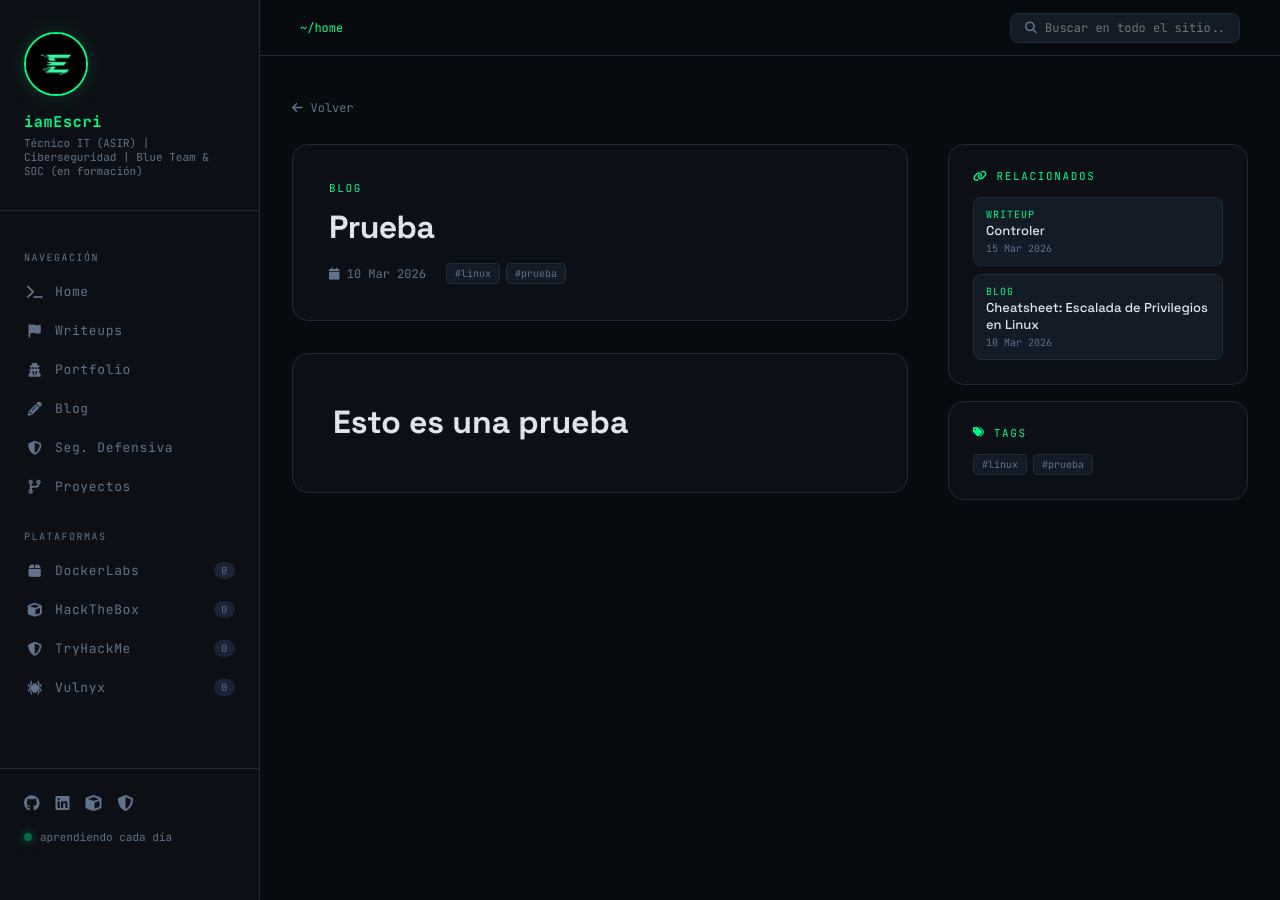
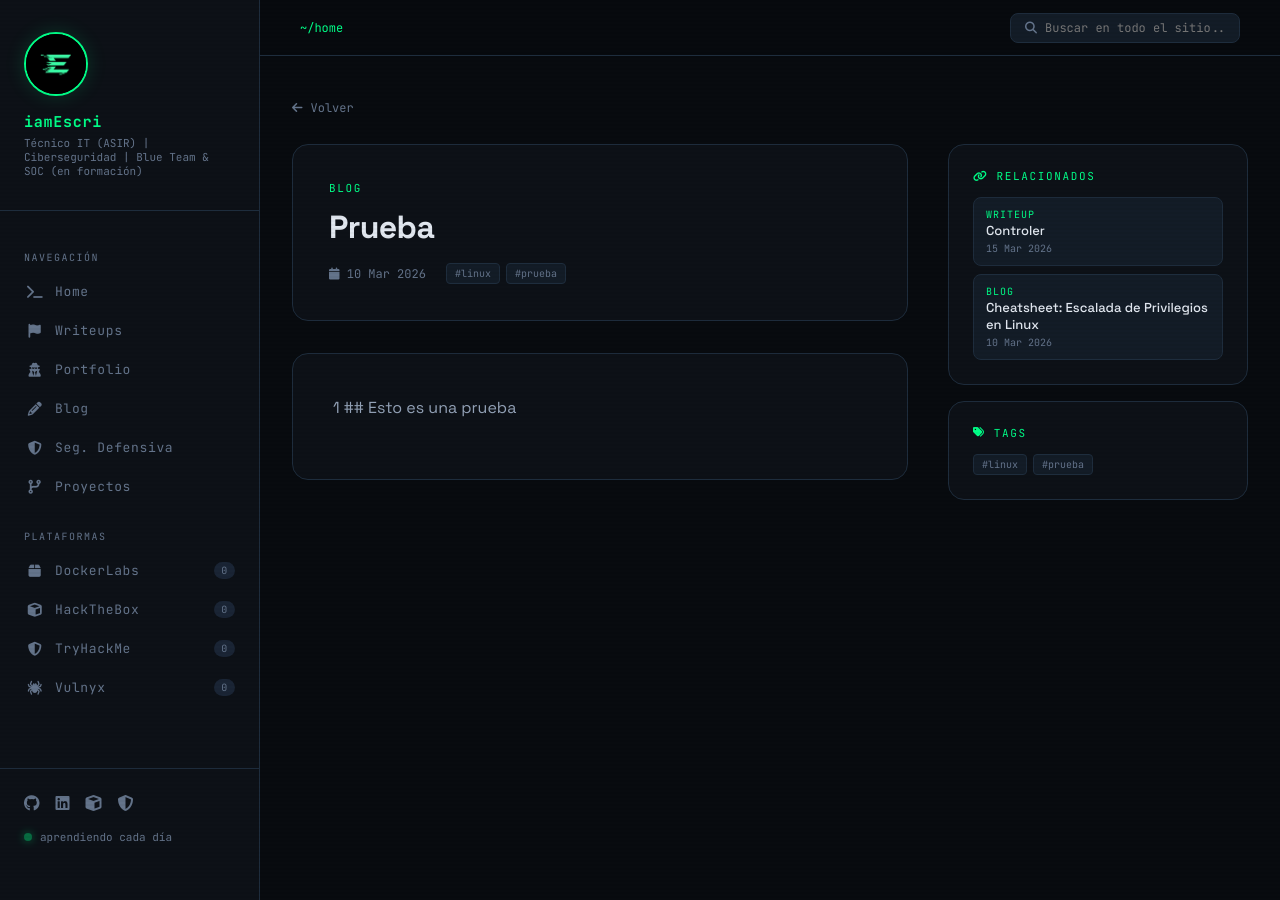
Before and after one commit to iamEscri/iamescri.github.io, a Jekyll site: the page built from _posts/blog/2026-03-10-PruebaBlog.md, in a window 1280 px wide. Built offline with Jekyll 4.4.1, drawn with Linux system fonts in a browser that asks for light colours.

Commit message:
Update 2026-03-10-PruebaBlog.md

```diff
--- a/_posts/blog/2026-03-10-PruebaBlog.md
+++ b/_posts/blog/2026-03-10-PruebaBlog.md
@@ -7,4 +7,4 @@ tags: [linux, prueba]
 description: "Referencia rápida de técnicas de escalada de privilegios en Linux para CTFs y pentesting."
 ---
 
-# Esto es una prueba
+1 ## Esto es una prueba
```
